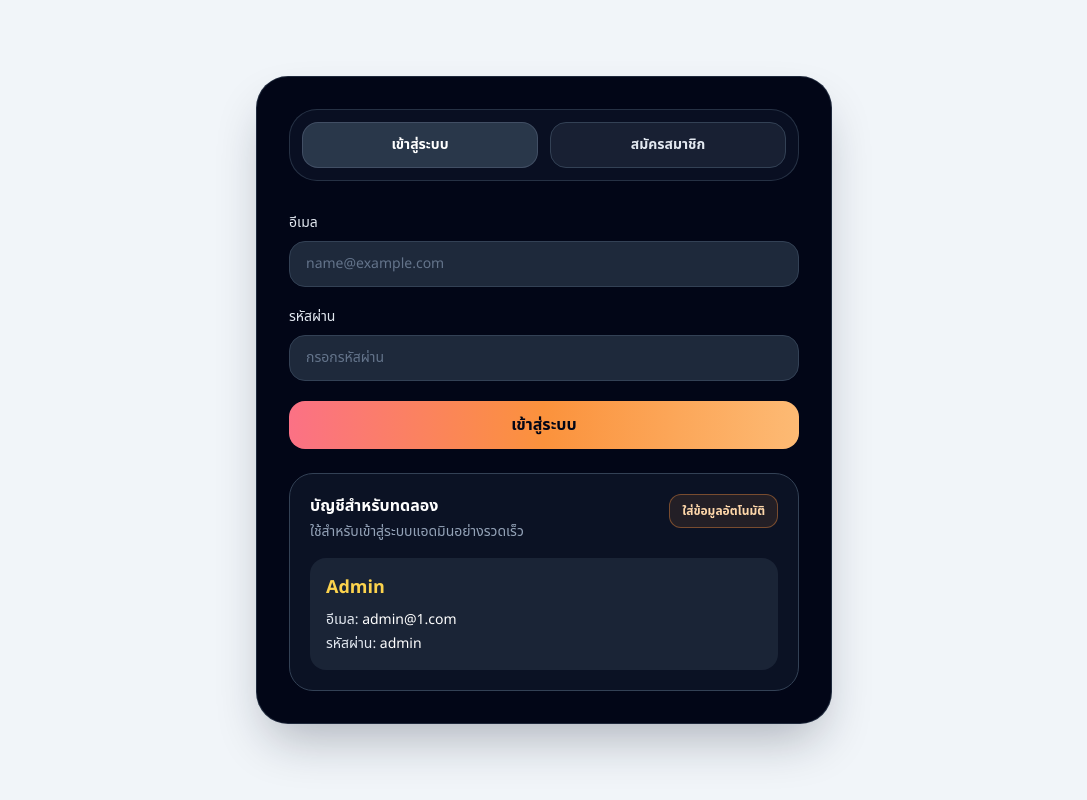
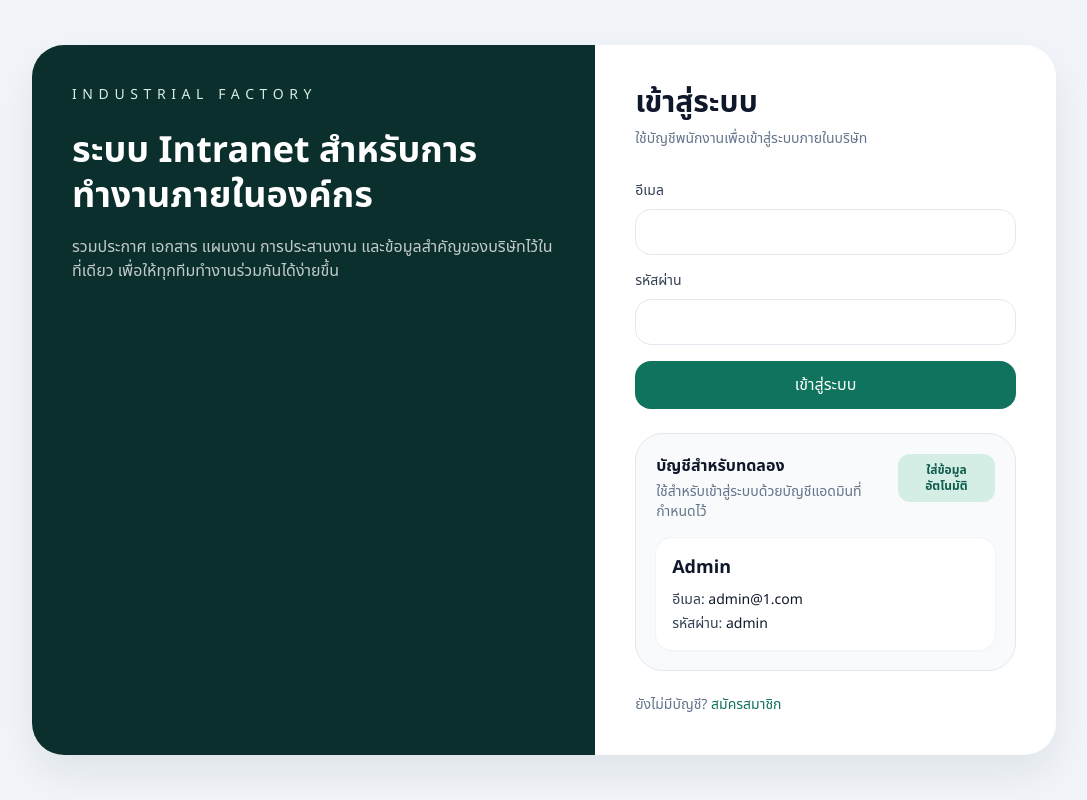
Before and after one commit to srpatise-del/company_v1, a React (Vite) app in the folder client/: page /login in a window 1280 px wide. Shown: the whole page, without its empty margins (96-1183 px from the left). Built offline with nearby package versions, Linux system fonts and the light colour scheme; no server answers.

Commit message:
update loginpage

```diff
--- a/client/src/pages/LoginPage.jsx
+++ b/client/src/pages/LoginPage.jsx
@@ -2,6 +2,7 @@ import { useState } from "react";
 import { Link, useLocation, useNavigate } from "react-router-dom";
 import api from "../services/api";
 import { useAuth } from "../context/AuthContext";
+import FormInput from "../components/ui/FormInput";
 
 const DEMO_ADMIN = {
   email: "admin@1.com",
@@ -38,81 +39,72 @@ export default function LoginPage() {
 
   return (
     <div className="flex min-h-screen items-center justify-center px-4 py-10">
-      <div className="w-full max-w-xl rounded-[32px] border border-slate-700/60 bg-slate-950 p-6 text-white shadow-2xl shadow-slate-900/30 md:p-8">
-        <div className="grid grid-cols-2 gap-3 rounded-[28px] border border-slate-700/70 bg-slate-900/60 p-3">
-          <Link
-            to="/login"
-            className="rounded-2xl border border-slate-500/40 bg-slate-700/80 px-4 py-3 text-center text-sm font-semibold text-white"
-          >
-            เข้าสู่ระบบ
-          </Link>
-          <Link
-            to="/register"
-            className="rounded-2xl border border-slate-700 bg-slate-800/70 px-4 py-3 text-center text-sm font-semibold text-slate-200 transition hover:border-slate-500 hover:text-white"
-          >
-            สมัครสมาชิก
-          </Link>
+      <div className="grid w-full max-w-5xl overflow-hidden rounded-[32px] bg-white shadow-soft lg:grid-cols-[1.1fr_0.9fr]">
+        <div className="hidden bg-brand-900 p-10 text-white lg:block">
+          <p className="text-sm uppercase tracking-[0.4em] text-brand-100">Industrial Factory</p>
+          <h1 className="mt-6 text-4xl font-bold leading-tight">ระบบ Intranet สำหรับการทำงานภายในองค์กร</h1>
+          <p className="mt-4 text-white/75">
+            รวมประกาศ เอกสาร แผนงาน การประสานงาน และข้อมูลสำคัญของบริษัทไว้ในที่เดียว เพื่อให้ทุกทีมทำงานร่วมกันได้ง่ายขึ้น
+          </p>
         </div>
 
-        <form onSubmit={handleSubmit} className="mt-8 space-y-5">
-          <div>
-            <label className="mb-2 block text-sm font-medium text-slate-200">อีเมล</label>
-            <input
+        <div className="p-8 md:p-10">
+          <h2 className="text-3xl font-bold text-slate-900">เข้าสู่ระบบ</h2>
+          <p className="mt-2 text-sm text-slate-500">ใช้บัญชีพนักงานเพื่อเข้าสู่ระบบภายในบริษัท</p>
+
+          <form onSubmit={handleSubmit} className="mt-8 space-y-4">
+            <FormInput
+              label="อีเมล"
               type="email"
               value={form.email}
               onChange={(e) => setForm({ ...form, email: e.target.value })}
-              placeholder="name@example.com"
-              className="w-full rounded-2xl border border-slate-700 bg-slate-800 px-4 py-3 text-sm text-white outline-none transition placeholder:text-slate-500 focus:border-orange-400 focus:ring-4 focus:ring-orange-400/10"
               required
             />
-          </div>
-
-          <div>
-            <label className="mb-2 block text-sm font-medium text-slate-200">รหัสผ่าน</label>
-            <input
+            <FormInput
+              label="รหัสผ่าน"
               type="password"
               value={form.password}
               onChange={(e) => setForm({ ...form, password: e.target.value })}
-              placeholder="กรอกรหัสผ่าน"
-              className="w-full rounded-2xl border border-slate-700 bg-slate-800 px-4 py-3 text-sm text-white outline-none transition placeholder:text-slate-500 focus:border-orange-400 focus:ring-4 focus:ring-orange-400/10"
               required
             />
-          </div>
-
-          {error && <p className="rounded-2xl bg-red-500/10 px-4 py-3 text-sm text-red-300">{error}</p>}
-
-          <button
-            disabled={loading}
-            className="w-full rounded-2xl bg-gradient-to-r from-rose-400 via-orange-400 to-orange-300 px-4 py-3 font-semibold text-slate-950 transition hover:brightness-105 disabled:cursor-not-allowed disabled:opacity-70"
-          >
+            {error && <p className="rounded-2xl bg-red-50 px-4 py-3 text-sm text-red-600">{error}</p>}
+            <button disabled={loading} className="w-full rounded-2xl bg-brand-600 px-4 py-3 font-medium text-white disabled:opacity-70">
               {loading ? "กำลังเข้าสู่ระบบ..." : "เข้าสู่ระบบ"}
             </button>
           </form>
 
-        <div className="mt-6 rounded-[24px] border border-slate-700 bg-slate-900/70 p-5">
+          <div className="mt-6 rounded-[28px] border border-slate-200 bg-slate-50 p-5">
             <div className="flex items-start justify-between gap-4">
               <div>
-              <p className="text-base font-semibold text-white">บัญชีสำหรับทดลอง</p>
-              <p className="mt-1 text-sm text-slate-400">ใช้สำหรับเข้าสู่ระบบแอดมินอย่างรวดเร็ว</p>
+                <p className="text-base font-semibold text-slate-900">บัญชีสำหรับทดลอง</p>
+                <p className="mt-1 text-sm text-slate-500">ใช้สำหรับเข้าสู่ระบบด้วยบัญชีแอดมินที่กำหนดไว้</p>
               </div>
               <button
                 type="button"
                 onClick={fillDemoAdmin}
-              className="rounded-xl border border-orange-400/40 bg-orange-400/10 px-3 py-2 text-xs font-semibold text-orange-200 transition hover:bg-orange-400/20"
+                className="rounded-xl bg-brand-100 px-3 py-2 text-xs font-semibold text-brand-700 transition hover:bg-brand-200"
               >
                 ใส่ข้อมูลอัตโนมัติ
               </button>
             </div>
 
-          <div className="mt-4 rounded-2xl bg-slate-800/80 p-4">
-            <p className="text-lg font-bold text-amber-300">Admin</p>
-            <p className="mt-2 text-sm text-slate-200">
-              อีเมล: <span className="font-medium text-white">{DEMO_ADMIN.email}</span>
+            <div className="mt-4 rounded-2xl bg-white p-4 shadow-sm ring-1 ring-slate-100">
+              <p className="text-lg font-bold text-slate-900">Admin</p>
+              <p className="mt-2 text-sm text-slate-700">
+                อีเมล: <span className="font-medium text-slate-900">{DEMO_ADMIN.email}</span>
               </p>
-            <p className="mt-1 text-sm text-slate-200">
-              รหัสผ่าน: <span className="font-medium text-white">{DEMO_ADMIN.password}</span>
+              <p className="mt-1 text-sm text-slate-700">
+                รหัสผ่าน: <span className="font-medium text-slate-900">{DEMO_ADMIN.password}</span>
               </p>
             </div>
+          </div>
+
+          <p className="mt-6 text-sm text-slate-500">
+            ยังไม่มีบัญชี?{" "}
+            <Link to="/register" className="font-medium text-brand-600">
+              สมัครสมาชิก
+            </Link>
+          </p>
         </div>
       </div>
     </div>
```
Lines whose indentation alone changed are shown as unchanged.
